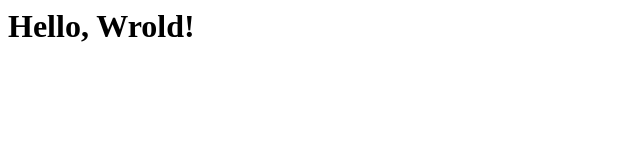
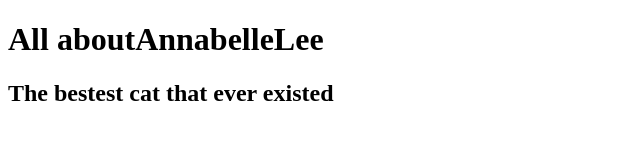
Before and after one commit to t-bex/kittensrcool, a plain HTML site: page index.html in a window 1280 px wide. Shown: the whole page, without its empty margins (0-640 px from the left). Drawn offline with Linux system fonts and the light colour scheme.

Commit message:
Add files via upload

```diff
--- a/index.html
+++ b/index.html
@@ -1 +1,10 @@
-<h1>Hello, Wrold!</h1>
+<!doctype html>
+<html>
+	<head>
+
+	</head>
+	<body>
+			<h1>All aboutAnnabelleLee</h1>
+						<h2>The bestest cat that ever existed</h2>
+			</body>
+		</body>
```
